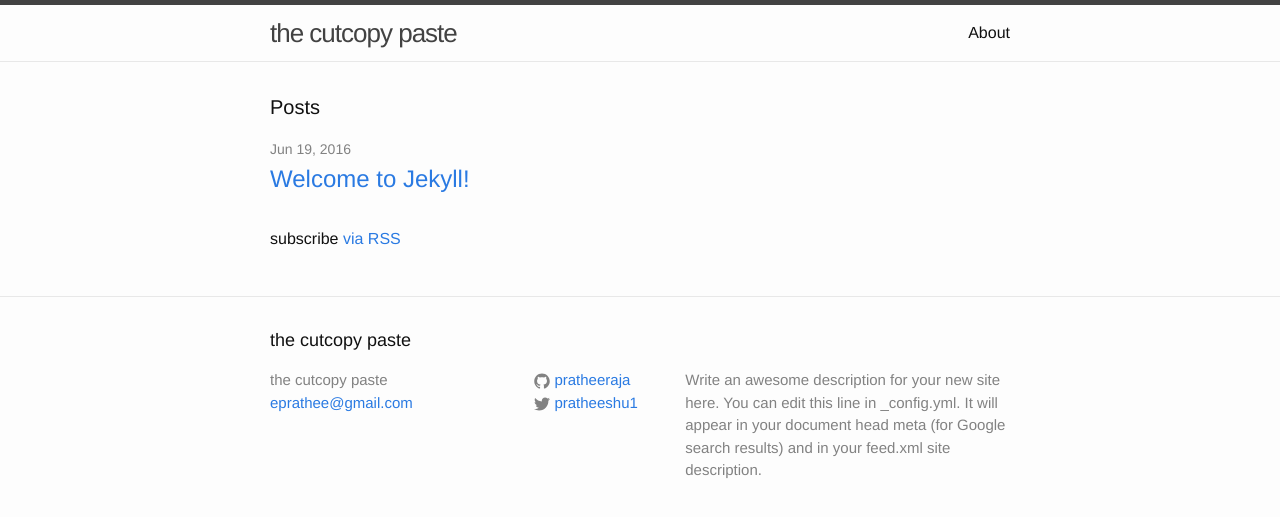
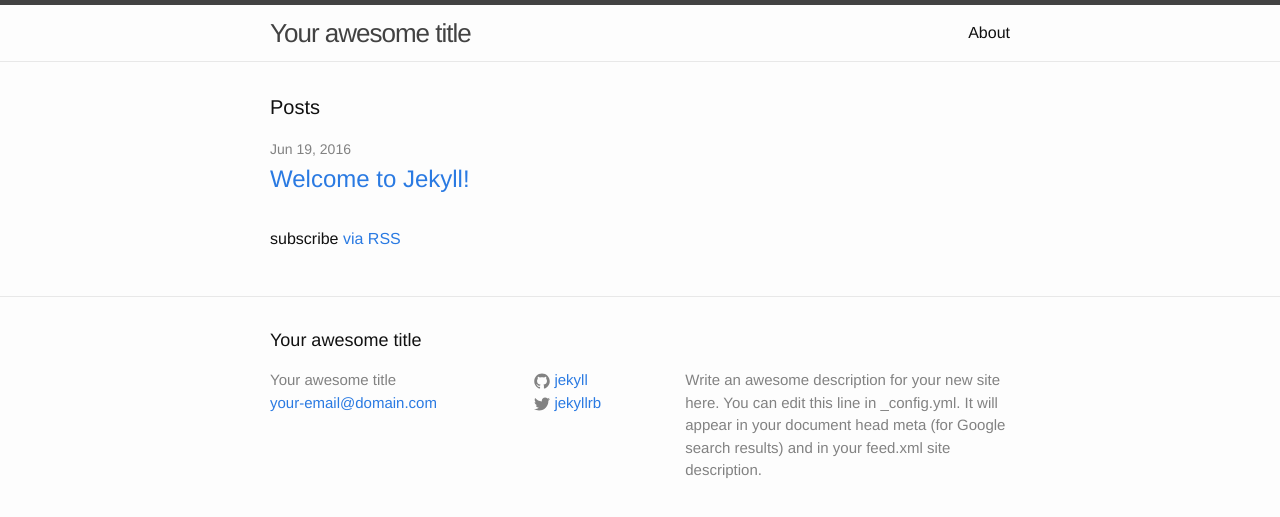
Before and after one commit to cutcpypst/cutcpypst.github.io, a Jekyll site: the page built from index.html, in a window 1280 px wide. Shown: the top 517 px of the page. Built offline with Jekyll 4.4.1, drawn with Linux system fonts in a browser that asks for light colours.

Commit message:
home page changed

```diff
--- a/_config.yml
+++ b/_config.yml
@@ -6,16 +6,16 @@
 # 'jekyll serve'. If you change this file, please restart the server process.
 
 # Site settings
-title: the cutcopy paste
-email: eprathee@gmail.com
+title: Your awesome title
+email: your-email@domain.com
 description: > # this means to ignore newlines until "baseurl:"
   Write an awesome description for your new site here. You can edit this
   line in _config.yml. It will appear in your document head meta (for
   Google search results) and in your feed.xml site description.
 baseurl: "" # the subpath of your site, e.g. /blog
 url: "http://yourdomain.com" # the base hostname & protocol for your site
-twitter_username: pratheeshu1
-github_username:  pratheeraja
+twitter_username: jekyllrb
+github_username:  jekyll
 
 # Build settings
 markdown: kramdown
```
Also changed, not shown: 1 other file.
